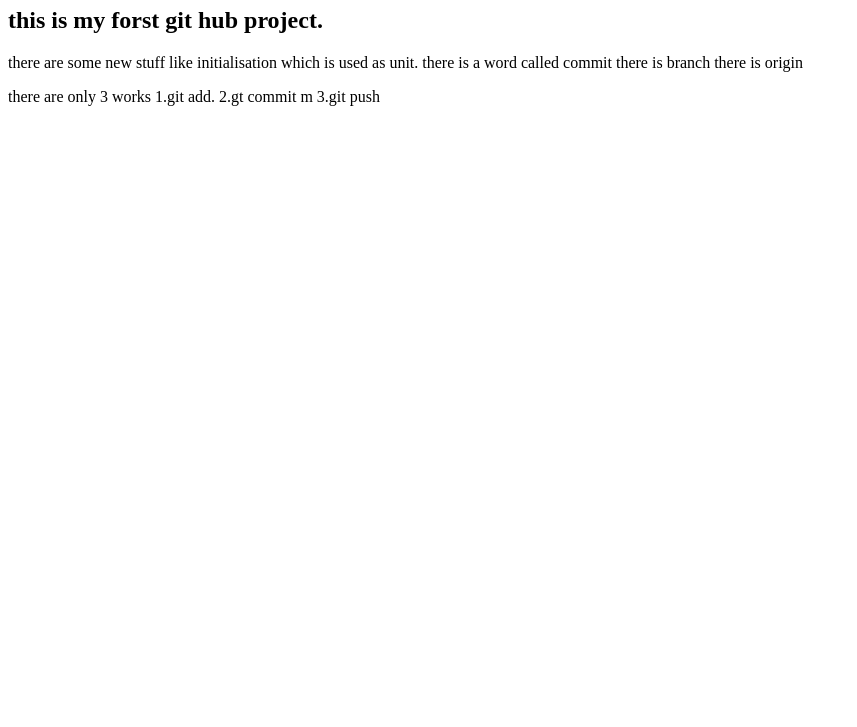
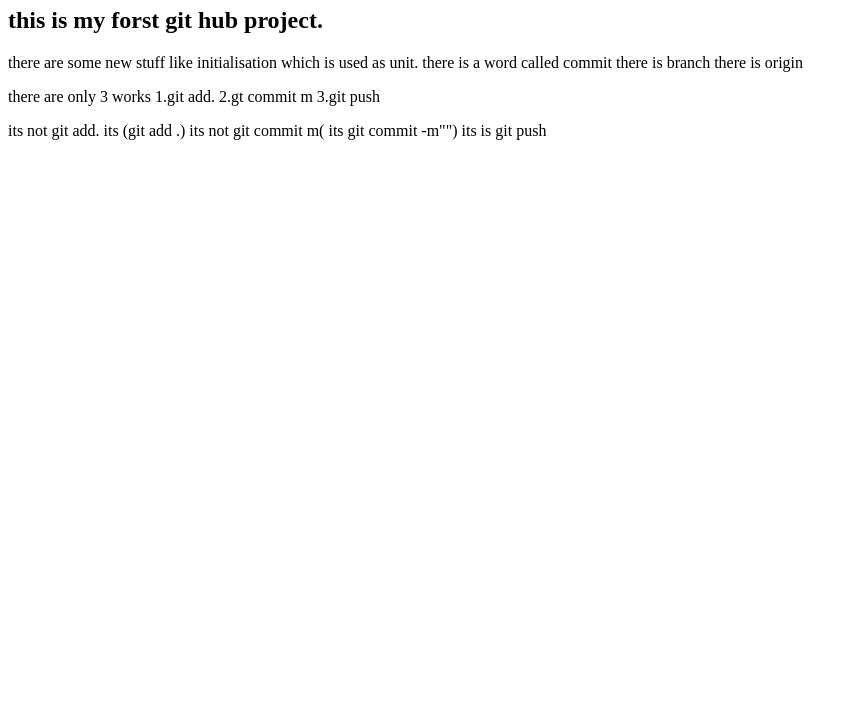
Before and after one commit to mhalamin978/my-first-site, a plain HTML site: page index.html in a window 1280 px wide. Shown: the part 73-800 px from the top of the page, without its empty margins (0-857 px from the left). Drawn offline with Linux system fonts and the light colour scheme.

Commit message:
Update index.html

```diff
--- a/index.html
+++ b/index.html
@@ -19,5 +19,8 @@
         2.gt commit m
         3.git push
     </p>
+    <p> its not git add. its (git add .)
+        its not git commit m( its git commit -m"")
+        its is git push
 </body>
 </html>
```
